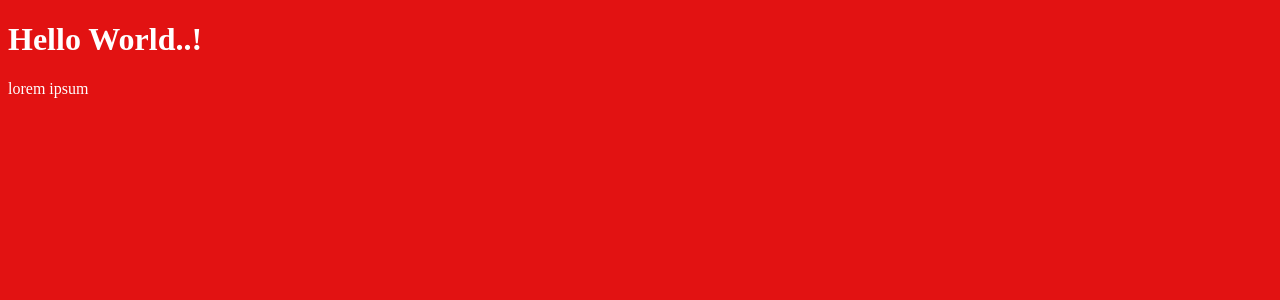
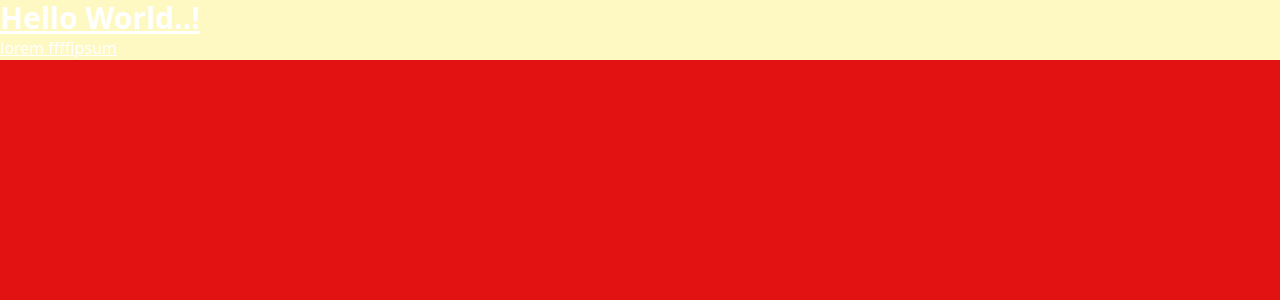
Before and after one commit to Chinatsu0820/react-weather-final, a React app: page / in a window 1280 px wide. Shown: the top 300 px of the page. Built offline with nearby package versions, Linux system fonts and the light colour scheme.

Commit message:
add-tailwind

```diff
--- /dev/null
+++ b/postcss.config.js
@@ -0,0 +1,12 @@
+//module.exports = {
+//  plugins: {
+//    tailwindcss: {},
+//    autoprefixer: {},
+//  },
+//}
+
+
+const tailwindcss = require("tailwindcss");
+module.exports = {
+  plugins: ["postcss-preset-env", tailwindcss]
+};
--- a/src/App.js
+++ b/src/App.js
@@ -1,10 +1,11 @@
 import React from "react";
+import "./index.css";
 
 function App() {
   return (
-    <div className="App">
-      <h1>Hello World..!</h1>
-      <div><p>lorem ipsum</p></div>
+    <div className="App bg-yellow-100">
+      <h1 className="text-3xl font-bold underline">Hello World..!</h1>
+      <div><p className="underline underline-offset-1">lorem ffffipsum</p></div>
     </div>
   );
 }
--- a/src/style.css
+++ b/src/index.css
@@ -1,3 +1,7 @@
+@tailwind base;
+@tailwind components;
+@tailwind utilities;
+
 body {
     background-color: rgb(226, 18, 18);
 }
--- a/src/index.js
+++ b/src/index.js
@@ -1,11 +1,11 @@
 import React from "react";
 import { createRoot } from "react-dom/client";
 import App from "./App";
+import "./index.css";
 
 
 
-
-import "./style.css";
+//import "./index.css";
 const rootElement = document.getElementById("app");
 const root = createRoot(rootElement);
 root.render(
--- /dev/null
+++ b/tailwind.config.js
@@ -0,0 +1,10 @@
+/** @type {import('tailwindcss').Config} */
+module.exports = {
+  content: [
+    "./src/**/*.{js,jsx,ts,tsx}",
+  ],
+  theme: {
+    extend: {},
+  },
+  plugins: [],
+}
--- a/webpack.config.js
+++ b/webpack.config.js
@@ -24,9 +24,10 @@ module.exports = {
       },
       {
         test: /\.css$/,
-        use: [
+       use: [
           "style-loader",
           "css-loader", // for styles
+          "postcss-loader"
         ],
       },
     ],
```
Also changed, not shown: package.json (+8 -0 lines), 1 other file (tests, documents, lock files or other folders).
